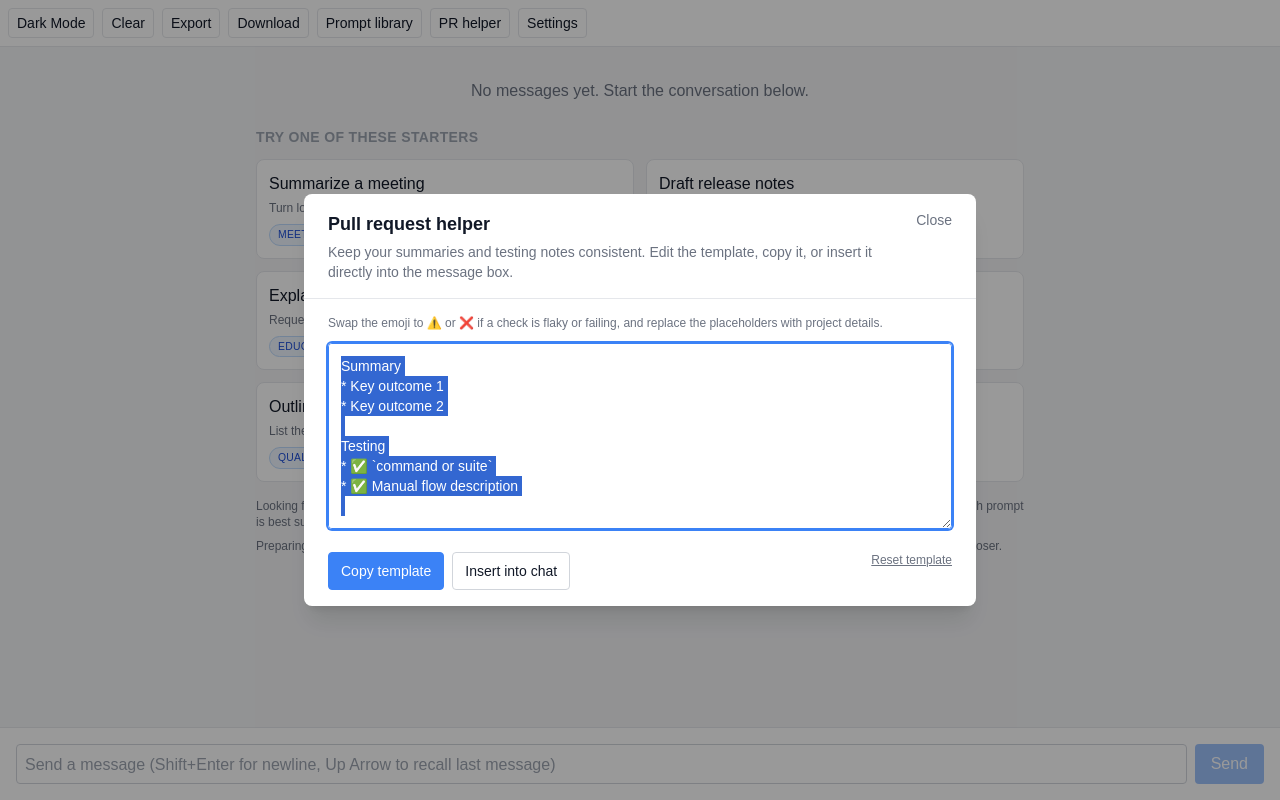
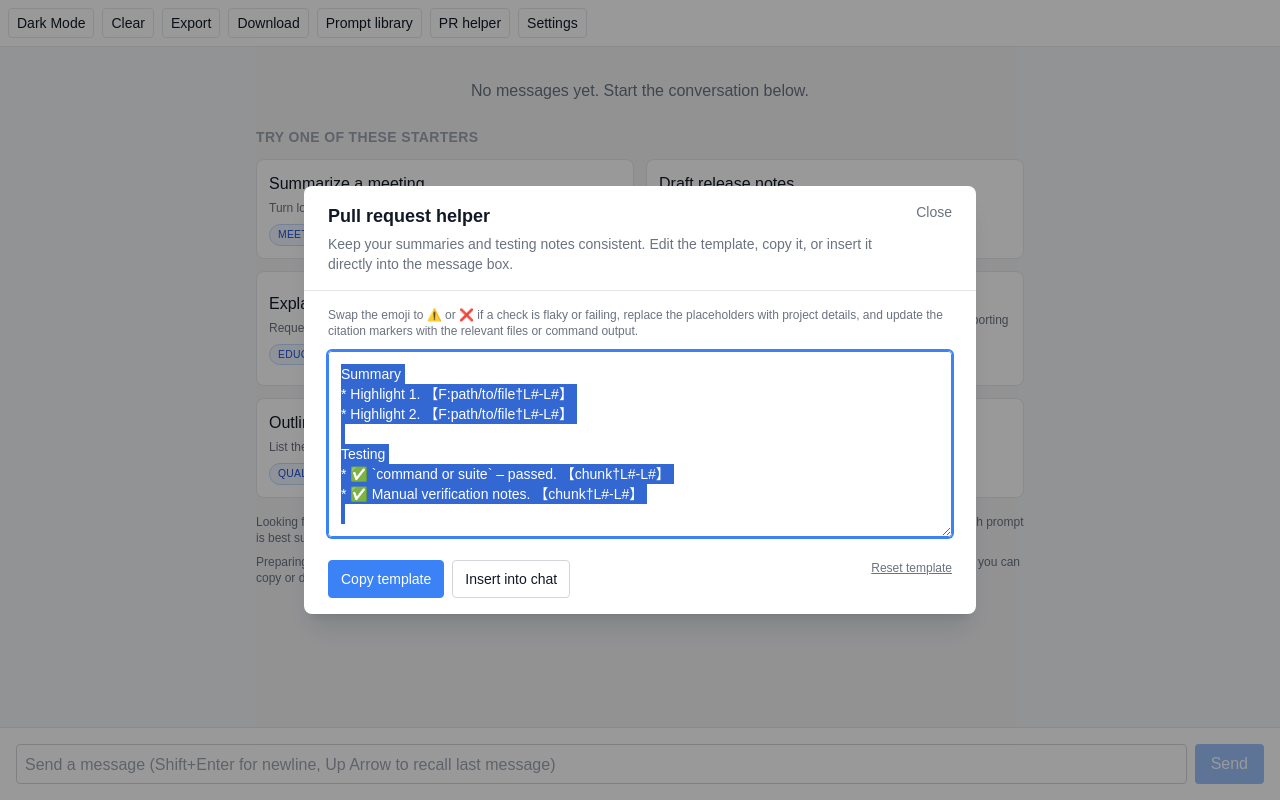
Before and after one commit to march-dave/react-next-anycase, a Next.js app: page / in a window 1280 px wide. Both pictures are taken after a click on the button "PR helper". Built offline with nearby package versions, Linux system fonts and the light colour scheme.

Commit message:
Update PR helper with citation placeholders

```diff
--- a/pages/chatgpt-ui.js
+++ b/pages/chatgpt-ui.js
@@ -34,9 +34,9 @@ const promptSuggestions = [
   },
   {
     title: 'Draft a pull request summary',
-    description: 'Capture key changes and how they were tested.',
+    description: 'Capture key changes, test coverage, and where to cite supporting context.',
     prompt:
-      'Write a concise pull request summary for the following changes. Call out the motivation, key updates, and any tests run:' +
+      'Write a concise pull request summary for the following changes. Include the motivation, the key updates, tests that ran, and call out where the supporting files or logs should be cited:' +
       '\n\n',
     tags: ['Collaboration', 'Pull Request'],
   },
@@ -57,12 +57,12 @@ const promptSuggestions = [
 ];
 
 const DEFAULT_PR_TEMPLATE = `Summary
-* Key outcome 1
-* Key outcome 2
+* Highlight 1. 【F:path/to/file†L#-L#】
+* Highlight 2. 【F:path/to/file†L#-L#】
 
 Testing
-* ✅ ${'`'}command or suite${'`'}
-* ✅ Manual flow description
+* ✅ ${'`'}command or suite${'`'} – passed. 【chunk†L#-L#】
+* ✅ Manual verification notes. 【chunk†L#-L#】
 
 `;
 
@@ -547,7 +547,7 @@ export default function ChatGptUIPersist() {
                   Looking for more inspiration? Open the <span className="font-medium">Prompt library</span> from the header to browse every saved starter. The badges show the themes each prompt is best suited for.
                 </p>
                 <p className="mt-2 text-xs text-gray-500 dark:text-gray-400">
-                  Preparing a pull request? The <span className="font-medium">PR helper</span> button offers a ready-to-edit summary and testing template you can copy or drop into the composer.
+                  Preparing a pull request? The <span className="font-medium">PR helper</span> button offers a ready-to-edit summary and testing template complete with citation placeholders you can copy or drop into the composer.
                 </p>
               </div>
             </div>
@@ -708,7 +708,7 @@ export default function ChatGptUIPersist() {
             <div className="px-6 py-4 space-y-4">
               <div>
                 <p id="pr-helper-tip" className="text-xs text-gray-500 dark:text-gray-400">
-                  Swap the emoji to ⚠️ or ❌ if a check is flaky or failing, and replace the placeholders with project details.
+                  Swap the emoji to ⚠️ or ❌ if a check is flaky or failing, replace the placeholders with project details, and update the citation markers with the relevant files or command output.
                 </p>
                 <textarea
                   ref={prHelperTextareaRef}
```
Also changed, not shown: 2 other files (tests, documents, lock files or other folders).
